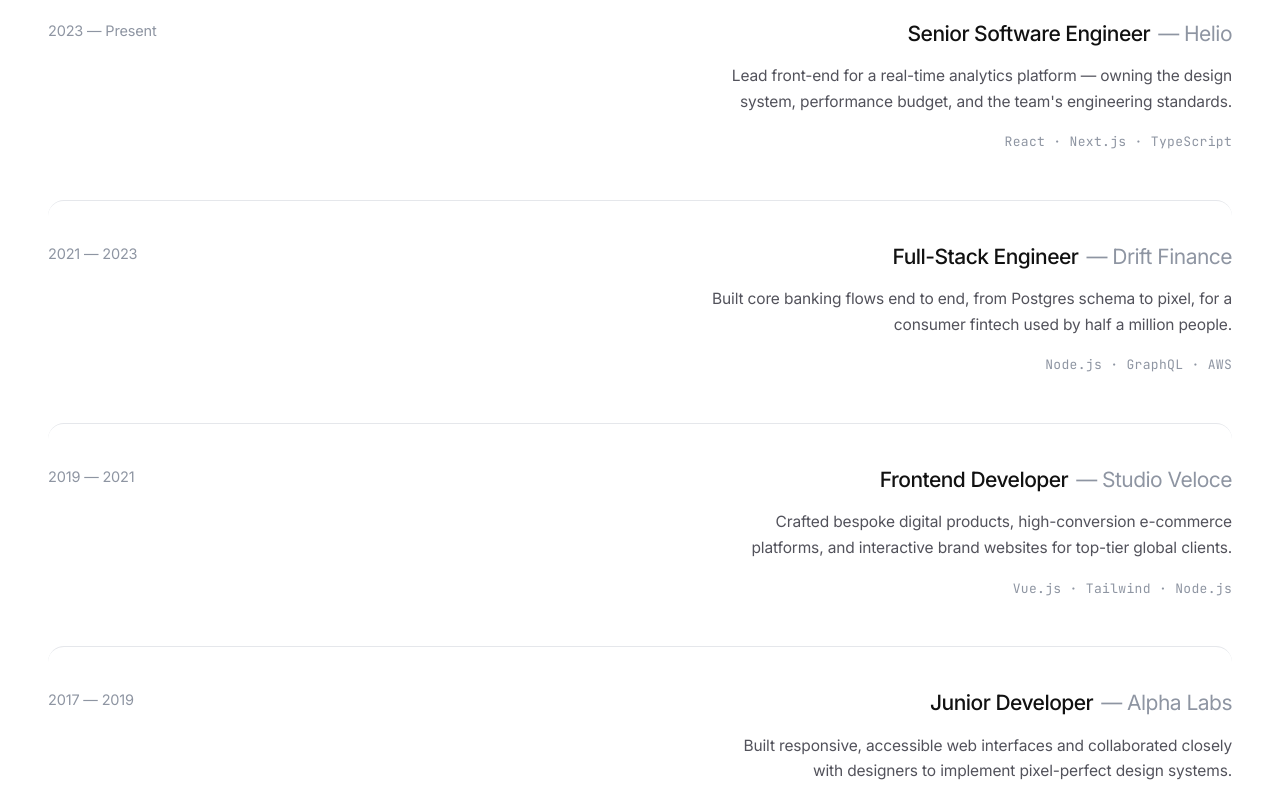
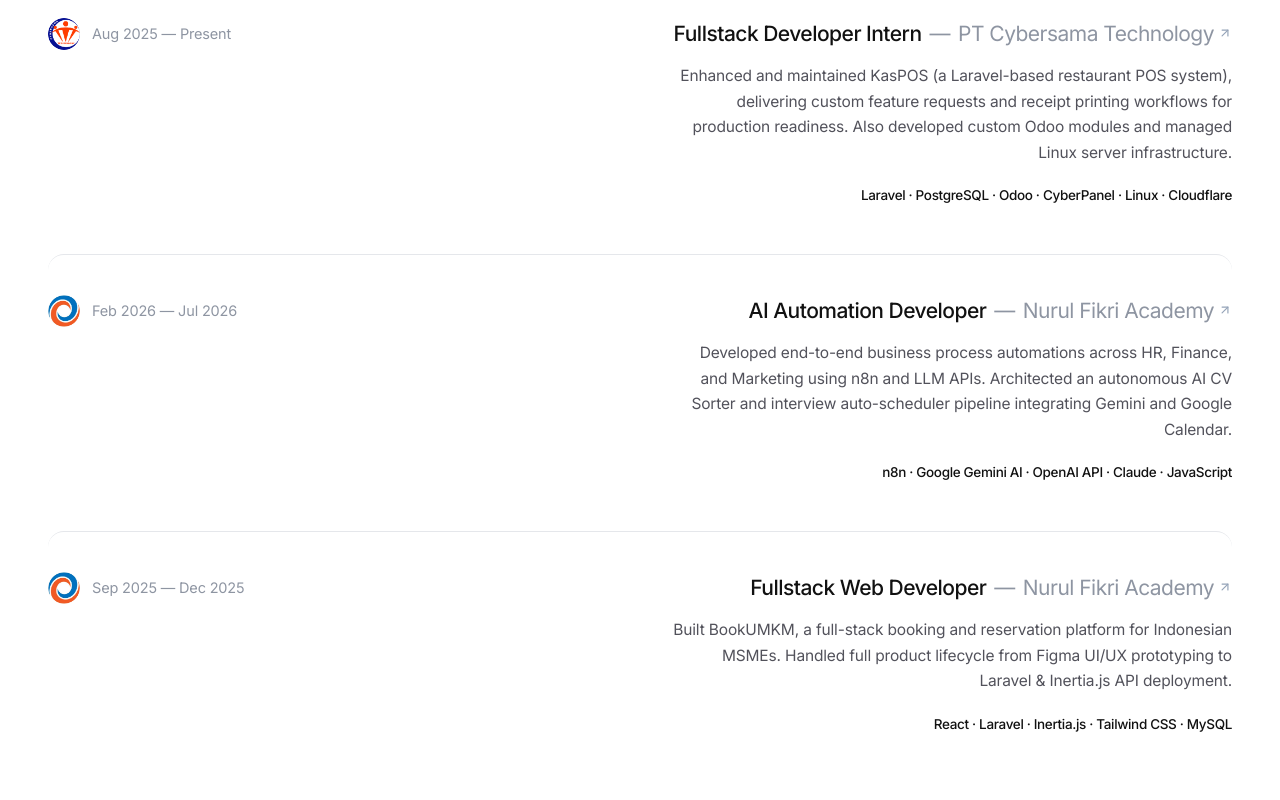
Before and after one commit to aafifr/portfolio, a React (Vite) app: page / in a window 1280 px wide. Shown: the part 2400-3200 px from the top of the page. Built offline with nearby package versions, Linux system fonts and the light colour scheme.

Commit message:
feat(experience): update real experiences data, company logos, and website links

```diff
--- a/src/components/Experience.tsx
+++ b/src/components/Experience.tsx
@@ -1,11 +1,14 @@
 import React from 'react';
 import { motion } from 'framer-motion';
+import { ArrowUpRight } from 'lucide-react';
 
 interface ExperienceItem {
   id: string;
   period: string;
   role: string;
   company: string;
+  companyUrl?: string;
+  logo: string;
   description: string;
   tech: string;
 }
@@ -14,35 +17,33 @@
   const experiences: ExperienceItem[] = [
     {
       id: "exp-1",
-      period: "2023 — Present",
-      role: "Senior Software Engineer",
-      company: "Helio",
-      description: "Lead front-end for a real-time analytics platform — owning the design system, performance budget, and the team's engineering standards.",
-      tech: "React · Next.js · TypeScript",
+      period: "Aug 2025 — Present",
+      role: "Fullstack Developer Intern",
+      company: "PT Cybersama Technology",
+      companyUrl: "https://cybersama.com/",
+      logo: "/images/cybersama-technology.png",
+      description: "Enhanced and maintained KasPOS (a Laravel-based restaurant POS system), delivering custom feature requests and receipt printing workflows for production readiness. Also developed custom Odoo modules and managed Linux server infrastructure.",
+      tech: "Laravel · PostgreSQL · Odoo · CyberPanel · Linux · Cloudflare",
     },
     {
       id: "exp-2",
-      period: "2021 — 2023",
-      role: "Full-Stack Engineer",
-      company: "Drift Finance",
-      description: "Built core banking flows end to end, from Postgres schema to pixel, for a consumer fintech used by half a million people.",
-      tech: "Node.js · GraphQL · AWS",
+      period: "Feb 2026 — Jul 2026",
+      role: "AI Automation Developer",
+      company: "Nurul Fikri Academy",
+      companyUrl: "https://nfacademy.id/",
+      logo: "/images/nurulfikri-academy.jpeg",
+      description: "Developed end-to-end business process automations across HR, Finance, and Marketing using n8n and LLM APIs. Architected an autonomous AI CV Sorter and interview auto-scheduler pipeline integrating Gemini and Google Calendar.",
+      tech: "n8n · Google Gemini AI · OpenAI API · Claude · JavaScript",
     },
     {
       id: "exp-3",
-      period: "2019 — 2021",
-      role: "Frontend Developer",
-      company: "Studio Veloce",
-      description: "Crafted bespoke digital products, high-conversion e-commerce platforms, and interactive brand websites for top-tier global clients.",
-      tech: "Vue.js · Tailwind · Node.js",
-    },
-    {
-      id: "exp-4",
-      period: "2017 — 2019",
-      role: "Junior Developer",
-      company: "Alpha Labs",
-      description: "Built responsive, accessible web interfaces and collaborated closely with designers to implement pixel-perfect design systems.",
-      tech: "JavaScript · React · REST APIs",
+      period: "Sep 2025 — Dec 2025",
+      role: "Fullstack Web Developer",
+      company: "Nurul Fikri Academy",
+      companyUrl: "https://nfacademy.id/",
+      logo: "/images/nurulfikri-academy.jpeg",
+      description: "Built BookUMKM, a full-stack booking and reservation platform for Indonesian MSMEs. Handled full product lifecycle from Figma UI/UX prototyping to Laravel & Inertia.js API deployment.",
+      tech: "React · Laravel · Inertia.js · Tailwind CSS · MySQL",
     },
   ];
 
@@ -59,7 +60,7 @@
           </h2>
         </div>
 
-        {/* Experience Rows (Border TOP only on each item, no side/bottom borders) */}
+        {/* Experience Rows with Option 1: Left Logo Badge & Linked Company Names */}
         <div className="space-y-6 sm:space-y-8">
           {experiences.map((exp, idx) => (
             <motion.div
@@ -70,29 +71,55 @@
               transition={{ delay: idx * 0.08, duration: 0.4 }}
               className="pt-8 sm:pt-10 pb-4 border-t border-[#E5E7EB] rounded-t-2xl grid grid-cols-1 lg:grid-cols-12 gap-6 lg:gap-10 items-start"
             >
-              {/* Left Column: Period */}
-              <div className="lg:col-span-4">
+              {/* Left Column: Company Logo (Circle, No Border) & Period */}
+              <div className="lg:col-span-4 flex items-center gap-3">
+                {exp.logo && (
+                  <div className="w-7 h-7 sm:w-8 sm:h-8 rounded-full overflow-hidden shrink-0 bg-white">
+                    <img
+                      src={exp.logo}
+                      alt={exp.company}
+                      className="w-full h-full object-cover"
+                    />
+                  </div>
+                )}
                 <span className="text-[14.5px] text-[#8E95A2] font-normal font-sans">
                   {exp.period}
                 </span>
               </div>
 
-              {/* Right Column: Role, Company, Description & Tech */}
-              <div className="lg:col-span-8 flex flex-col lg:items-end lg:text-right space-y-3.5">
-                {/* Role — Company */}
-                <h3 className="text-[19px] sm:text-[21px] font-medium text-[#111111] tracking-tight font-sans">
+              {/* Right Column: Role, Company Link, Description & Tech */}
+              <div className="lg:col-span-8 flex flex-col space-y-3.5">
+                {/* Role — Company (with subtle arrow icon & link hover) */}
+                <h3 className="text-[19px] sm:text-[21px] font-medium text-[#111111] tracking-tight font-sans lg:text-right flex flex-wrap items-center lg:justify-end gap-x-2">
                   <span>{exp.role}</span>
-                  <span className="text-[#8E95A2] font-normal ml-2">— {exp.company}</span>
+                  <span className="text-[#8E95A2] font-normal">—</span>
+                  {exp.companyUrl ? (
+                    <a
+                      href={exp.companyUrl}
+                      target="_blank"
+                      rel="noreferrer"
+                      className="inline-flex items-center gap-1 text-[#8E95A2] hover:text-[#111111] font-normal transition-colors group/link cursor-pointer"
+                    >
+                      <span className="group-hover/link:underline underline-offset-4 decoration-[#CBD5E1]">
+                        {exp.company}
+                      </span>
+                      <ArrowUpRight className="w-3.5 h-3.5 text-[#94A3B8] group-hover/link:text-[#111111] group-hover/link:translate-x-0.5 group-hover/link:-translate-y-0.5 transition-all" />
+                    </a>
+                  ) : (
+                    <span className="text-[#8E95A2] font-normal">{exp.company}</span>
+                  )}
                 </h3>
 
                 {/* Description */}
-                <p className="text-[#52525B] text-[15px] sm:text-[15.5px] leading-[1.65] font-normal font-sans max-w-[520px]">
+                <p className="text-[#52525B] text-[15px] sm:text-[15.5px] leading-[1.65] font-normal font-sans lg:text-right max-w-[560px] lg:ml-auto">
                   {exp.description}
                 </p>
 
-                {/* Tech Line */}
-                <div className="text-[13px] font-mono text-[#8E95A2] tracking-wide pt-1">
-                  {exp.tech}
+                {/* Tech Line: Darker text (#111111), font-medium, always right-aligned */}
+                <div className="w-full flex justify-end text-right pt-1.5">
+                  <span className="text-[13px] sm:text-[13.5px] font-medium text-[#111111] font-sans tracking-tight">
+                    {exp.tech}
+                  </span>
                 </div>
               </div>
             </motion.div>
--- a/src/data/portfolioData.ts
+++ b/src/data/portfolioData.ts
@@ -89,39 +89,33 @@
 export const experiences: Experience[] = [
   {
     id: "exp-1",
-    period: "2023 — Present",
-    role: "Lead Full-Stack Engineer",
-    company: "Synthetix Labs",
-    companyUrl: "https://example.com",
-    description: "Architected and delivered high-concurrency cloud applications, leading an agile team of 6 engineers. Improved Core Web Vitals to 99+ and reduced cloud infrastructure response latency by 35%.",
-    skills: ["Next.js", "TypeScript", "Tailwind CSS", "GraphQL", "AWS", "PostgreSQL"],
+    period: "Aug 2025 — Present",
+    role: "Fullstack Developer Intern",
+    company: "PT Cybersama Technology",
+    logo: "/images/cybersama-technology.png",
+    companyUrl: "https://cybersama.com/",
+    description: "Enhanced and maintained KasPOS (a Laravel-based restaurant POS system), delivering custom feature requests and receipt printing workflows for production readiness. Also developed custom Odoo modules and managed Linux server infrastructure.",
+    skills: ["Laravel", "PostgreSQL", "Odoo", "CyberPanel", "Linux", "Cloudflare", "SSH"],
   },
   {
     id: "exp-2",
-    period: "2021 — 2023",
-    role: "Senior Frontend Engineer",
-    company: "Finflow Global",
-    companyUrl: "https://example.com",
-    description: "Engineered real-time financial dashboards and modular UI component libraries serving over 500k active monthly users with sub-second response times and 100% test coverage.",
-    skills: ["React", "TypeScript", "Redux Toolkit", "Framer Motion", "Node.js"],
+    period: "Feb 2026 — Jul 2026",
+    role: "AI Automation Developer",
+    company: "Nurul Fikri Academy",
+    logo: "/images/nurulfikri-academy.jpeg",
+    companyUrl: "https://nfacademy.id/",
+    description: "Developed end-to-end business process automations across HR, Finance, and Marketing using n8n and LLM APIs. Architected an autonomous AI CV Sorter and interview auto-scheduler pipeline integrating Gemini and Google Calendar.",
+    skills: ["n8n", "Google Gemini AI", "OpenAI API", "Claude", "JavaScript", "REST APIs"],
   },
   {
     id: "exp-3",
-    period: "2019 — 2021",
-    role: "Full-Stack Developer",
-    company: "Studio Veloce",
-    companyUrl: "https://example.com",
-    description: "Crafted bespoke digital products, high-conversion e-commerce platforms, and interactive brand websites for top-tier international clients and venture-backed startups.",
-    skills: ["Vue.js", "Node.js", "Tailwind CSS", "PostgreSQL", "Docker"],
-  },
-  {
-    id: "exp-4",
-    period: "2017 — 2019",
-    role: "Frontend Developer",
-    company: "Alpha Digital Labs",
-    companyUrl: "https://example.com",
-    description: "Built responsive, accessible web interfaces and collaborated closely with product designers to implement pixel-perfect design systems across web and mobile browsers.",
-    skills: ["JavaScript (ES6+)", "React", "CSS3 / SASS", "REST APIs", "Git"],
+    period: "Sep 2025 — Dec 2025",
+    role: "Fullstack Web Developer",
+    company: "Nurul Fikri Academy",
+    logo: "/images/nurulfikri-academy.jpeg",
+    companyUrl: "https://nfacademy.id/",
+    description: "Built BookUMKM, a full-stack booking and reservation platform for Indonesian MSMEs. Handled full product lifecycle from Figma UI/UX prototyping to Laravel & Inertia.js API deployment.",
+    skills: ["React", "Laravel", "Inertia.js", "Tailwind CSS", "MySQL", "Git"],
   },
 ];
 
--- a/src/types/index.ts
+++ b/src/types/index.ts
@@ -17,6 +17,7 @@
   period: string;
   role: string;
   company: string;
+  logo?: string;
   companyUrl?: string;
   description: string;
   skills: string[];
```
Also changed, not shown: public/images/cybersama-technology.png (added), public/images/nurulfikri-academy.jpeg (added).
